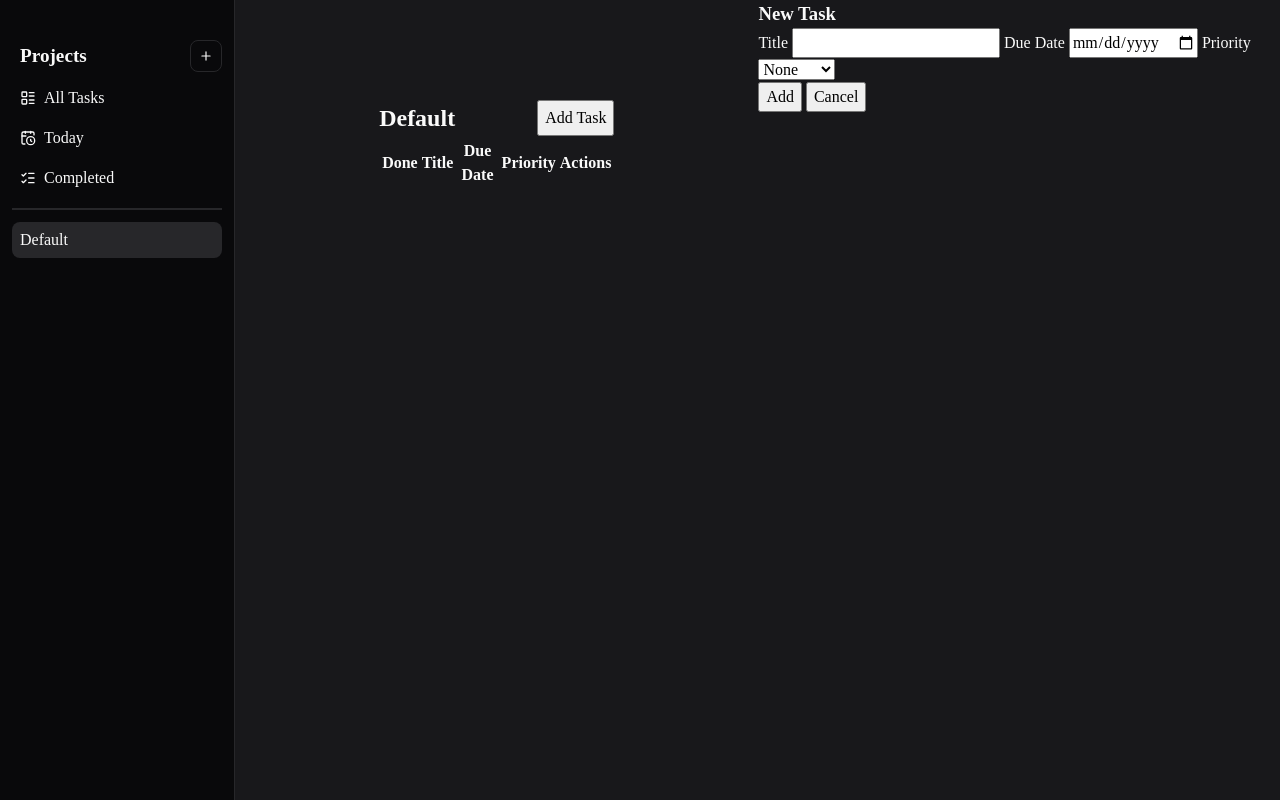
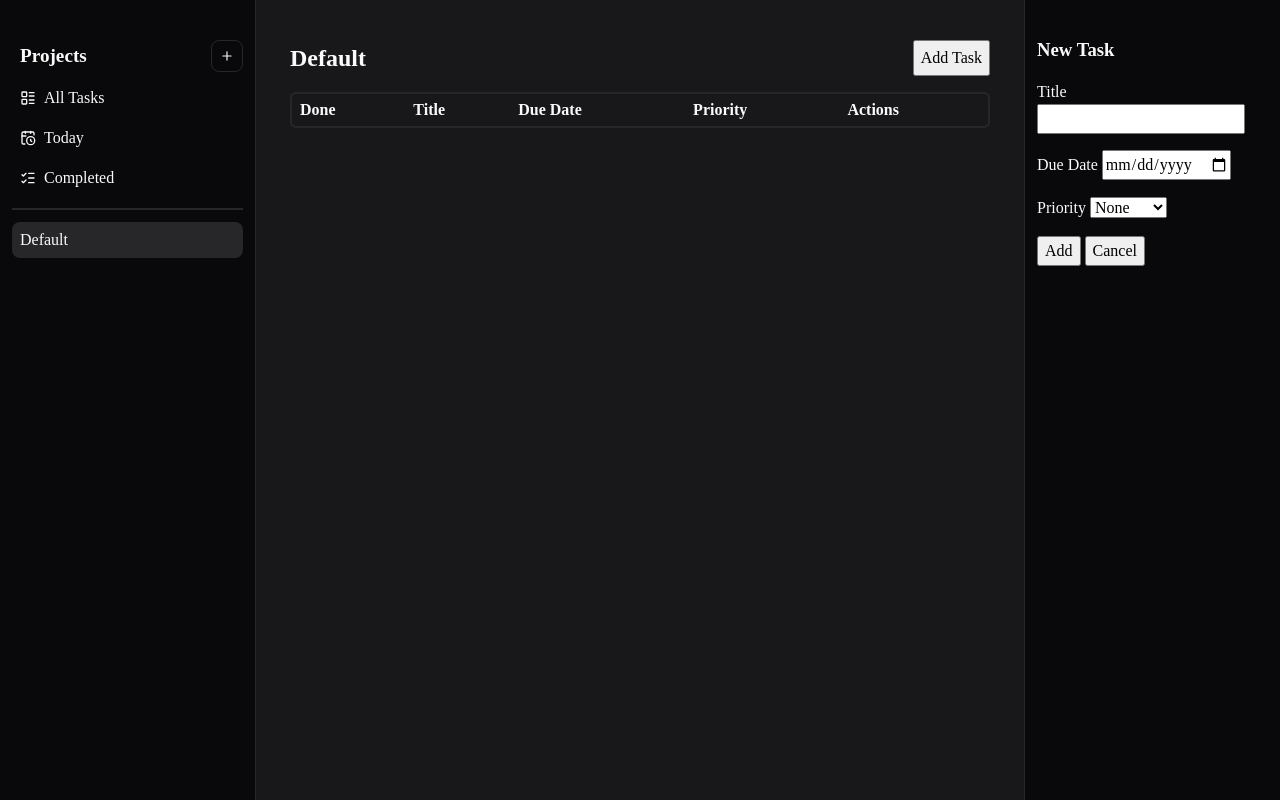
Before and after one commit to adrxan/todo-list, a website built with webpack: page src/index.html in a window 1280 px wide. Both pictures are taken after a click on the button "Add Task". Built offline with nearby package versions, Linux system fonts and the light colour scheme.

Commit message:
Refactor and enhance layout and table styles

```diff
--- a/src/styles.css
+++ b/src/styles.css
@@ -13,7 +13,8 @@
     --black-color: #09090b;
     --grey-color: #27272a;
     --white-color: #fafafa;
-    --border: 1px solid #27272a;
+    --border-color: #27272a;
+    --border: 1px solid var(--border-color);
 }
 
 body {
@@ -55,6 +56,7 @@ h6 {
 }
 
 #page-container {
+    display: flex;
     margin: 0 auto;
     height: 100vh;
     display: flex;
@@ -70,6 +72,7 @@ h6 {
     text-align: left;
     border-right: var(--border);
     background-color: var(--black-color);
+    z-index: 1000;
 }
 
 #projects-header {
@@ -96,6 +99,7 @@ h4 {
 }
 
 #projects-sidebar button {
+    font-weight: 500;
     display: flex;
     align-items: center;
     gap: 8px;
@@ -115,6 +119,7 @@ h4 {
 
 .selected {
     background-color: var(--grey-color) !important;
+    font-weight: 600;
 }
 
 .view-btn .lucide {
@@ -128,11 +133,77 @@ h4 {
     margin: 8px 0px;
 }
 
-main {
-    padding: 100px 144px;
+#main-container {
+    display: flex;
+    flex-direction: column;
+    align-content: center;
+    padding: 40px 16px;
+    width: 60vw;
+    overflow: scroll;
+}
+
+#table-container {
+    border: 2px solid var(--grey-color);
+    border-radius: 6px;
+    overflow: scroll;
 }
 
 #tasks-header {
     display: flex;
     justify-content: space-between;
+    margin-bottom: 16px;
 }
+
+#table-container,
+#tasks-header {
+    align-self: center;
+    width: 100%;
+    max-width: 700px;
+}
+
+#tasks-table {
+    align-self: center;
+    text-align: left;
+}
+
+table {
+    width: 100%;
+    border-collapse: collapse;
+}
+
+th {
+    padding: 4px 8px;
+}
+
+tr {
+    /* border-top: 2px solid var(--border-color); */
+}
+
+td {
+    padding: 30px;
+    border-top: 2px solid var(--border-color);
+}
+
+#side-panel {
+    /* top: 0;
+    right: 0; */
+    width: 20vw;
+    max-width: 320px;
+    min-width: 180px;
+    display: flex;
+    flex-direction: column;
+    padding: 36px 12px;
+    text-align: left;
+    height: 100vh;
+    background: var(--black-color);
+    z-index: 1000;
+    overflow-y: scroll;
+    animation: slideIn 0.3s ease-out forwards;
+    border-left: var(--border);
+}
+
+.side-modal form {
+    display: flex;
+    flex-direction: column;
+    gap: 16px;
+}
```
